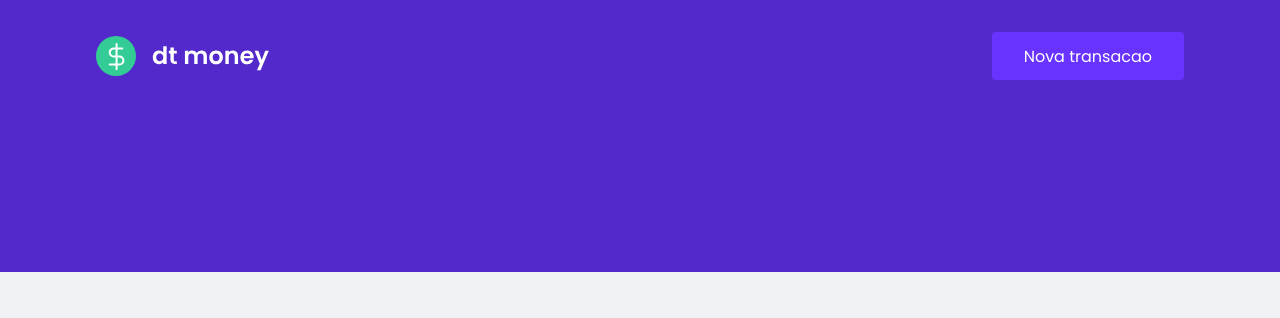
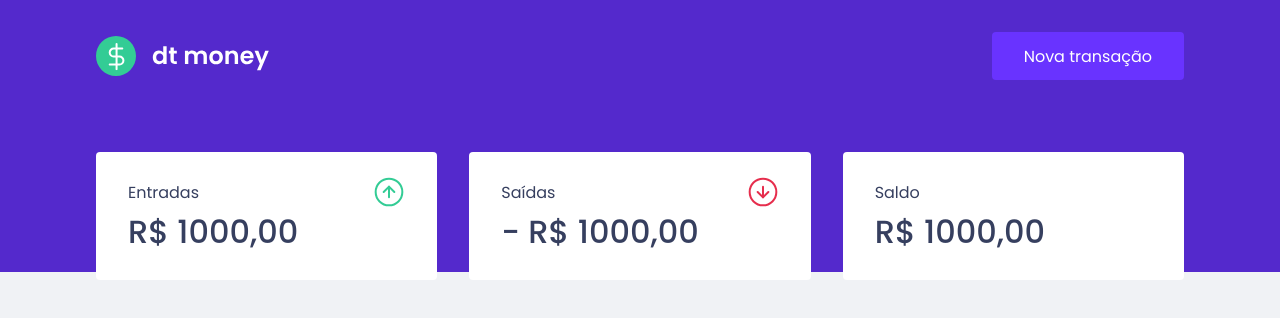
Before and after one commit to Gabriel0109/RocketSeatCourse, a React (Create React App) app in the folder ignite/React/chapter_II/detmoney/: page / in a window 1280 px wide. Shown: the top 318 px of the page. Built offline with nearby package versions, Linux system fonts and the light colour scheme.

Commit message:
summary cards added

```diff
--- a/ignite/React/chapter_II/detmoney/public/index.html
+++ b/ignite/React/chapter_II/detmoney/public/index.html
@@ -7,7 +7,7 @@
   <meta charset="utf-8" />
   <link rel="icon" href="%PUBLIC_URL%/favicon.ico" />
   <title>React App</title>
-  <link href="https://fonts.googleapis.com/css2?family=Poppins:wght@400;600&display=swap" rel="stylesheet">
+  <link href="https://fonts.googleapis.com/css2?family=Poppins:wght@400;500;600&display=swap" rel="stylesheet">
 </head>
 
 <body>
--- a/ignite/React/chapter_II/detmoney/src/App.tsx
+++ b/ignite/React/chapter_II/detmoney/src/App.tsx
@@ -1,3 +1,4 @@
+import { Dashboard } from "./components/Dashboard";
 import { Header } from "./components/Header";
 import { GlobalStyle } from "./styles/global";
 
@@ -5,6 +6,7 @@
   return (
     <>
       <Header />
+      <Dashboard />
       <GlobalStyle />
     </>
 
--- /dev/null
+++ b/ignite/React/chapter_II/detmoney/src/components/Dashboard/index.tsx
@@ -0,0 +1,11 @@
+import { Summary } from "../Summary/index"
+import { Container } from "./styles"
+
+
+export function Dashboard() {
+    return (
+        <Container>
+            <Summary />
+        </Container>
+    )
+}
--- /dev/null
+++ b/ignite/React/chapter_II/detmoney/src/components/Dashboard/styles.ts
@@ -0,0 +1,7 @@
+import styled from 'styled-components'
+
+export const Container = styled.main`
+    max-width: 1120px ;
+    margin: 0 auto ;
+    padding: 2.5rem 1rem;
+`
--- a/ignite/React/chapter_II/detmoney/src/components/Header/index.tsx
+++ b/ignite/React/chapter_II/detmoney/src/components/Header/index.tsx
@@ -9,7 +9,7 @@
             <Content>
                 <img src={logo} alt="Dt Money" />
                 <button type="button">
-                    Nova transacao
+                    Nova transação
                 </button>
             </Content>
 
--- a/ignite/React/chapter_II/detmoney/src/components/Header/styles.ts
+++ b/ignite/React/chapter_II/detmoney/src/components/Header/styles.ts
@@ -6,8 +6,6 @@
 export const Content = styled.div`
     max-width: 1120px;
     margin: 0 auto;
-
-
     padding: 2rem 1rem 12rem;
     display: flex;
     justify-content:space-between;
@@ -20,6 +18,10 @@
         padding: 0 2rem;
         border-radius: .25rem;
         height: 3rem;
+        transition: filter 0.2s;
+        &:hover{
+            filter: brightness(0.9)
+        }
 
     }
 
--- /dev/null
+++ b/ignite/React/chapter_II/detmoney/src/components/Summary/index.tsx
@@ -0,0 +1,37 @@
+import { Container } from "./styles";
+import incomeIcon from '../../assets/income.svg'
+import outcomeIcon from '../../assets/outcome.svg'
+import totalIcon from '../../assets/total.svg'
+export function Summary() {
+    return (
+        <Container>
+            <div>
+                <header>
+                    <p>Entradas</p>
+                    <img src={incomeIcon} alt="" />
+                </header>
+                <strong>
+                    R$ 1000,00
+                </strong>
+            </div>
+            <div>
+                <header>
+                    <p>Saídas</p>
+                    <img src={outcomeIcon} alt="" />
+                </header>
+                <strong>
+                    - R$ 1000,00
+                </strong>
+            </div>
+            <div>
+                <header>
+                    <p>Saldo</p>
+                    <img src={totalIcon} alt="" />
+                </header>
+                <strong>
+                    R$ 1000,00
+                </strong>
+            </div>
+        </Container>
+    )
+}
--- /dev/null
+++ b/ignite/React/chapter_II/detmoney/src/components/Summary/styles.ts
@@ -0,0 +1,25 @@
+import styled from 'styled-components'
+
+export const Container = styled.div`
+    display: grid;
+    grid-template-columns: repeat(3,1fr);
+    gap: 2rem;
+    margin-top: -10rem;
+    div{
+        background-color: var(--shape);
+        padding: 1.5rem 2rem;
+        border-radius: 0.25rem;
+        color: var(--text-title);
+        header{
+            display: flex ;
+            align-items: center;
+            justify-content: space-between;
+        }
+        strong {
+            font-size: 2rem;
+            margin-top: 1rem;
+            font-weight: 500;
+            line-height:3rem
+        }
+    }
+`
```
